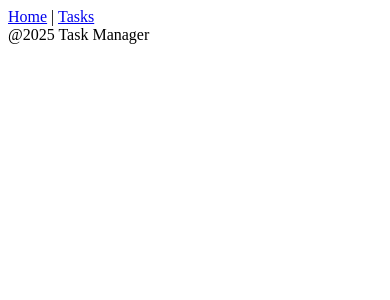
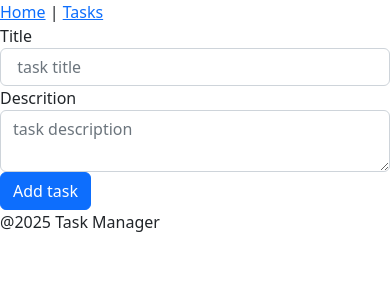
Before and after one commit to learnwithsanthosh/task-manager-frontend, a React (Vite) app: page /createTask in a window 390 px wide. Shown: the top 300 px of the page. Built offline with nearby package versions, Linux system fonts and the light colour scheme.

Commit message:
Day 13: Added task creation form with title and description, integrated with Spring Boot POST API

```diff
--- a/src/App.tsx
+++ b/src/App.tsx
@@ -4,6 +4,7 @@ import Header from "./components/Header";
 import Footer from "./components/Footer";
 import Home from "./pages/Home";
 import Tasks from "./pages/Tasks";
+import CreateTask from "./components/CreateTask";
 
 const App = () => {
   return (
@@ -13,6 +14,14 @@ const App = () => {
         <Routes>
           <Route path="/" element={<Home></Home>}></Route>
           <Route path="/tasks" element={<Tasks></Tasks>}></Route>
+          <Route
+            path="/createTask"
+            element={
+              <CreateTask
+                onTaskCreated={() => console.log("Task created")}
+              ></CreateTask>
+            }
+          ></Route>
         </Routes>
         <Footer />
       </BrowserRouter>
--- /dev/null
+++ b/src/components/CreateTask.tsx
@@ -0,0 +1,53 @@
+import React, { useState } from "react";
+import { useNavigate } from "react-router-dom";
+import api from "../services/api";
+
+interface Props {
+  onTaskCreated: () => void;
+}
+
+const CreateTask = ({ onTaskCreated }: Props) => {
+  const navigate = useNavigate();
+
+  const [title, setTitle] = useState("");
+  const [description, setDescription] = useState("");
+
+  const handleSubmit = (e: React.FormEvent) => {
+    e.preventDefault();
+    api.post("/save", { title, description, completed: false }).then(() => {
+      setTitle("");
+      setDescription("");
+      navigate("/tasks");
+    });
+  };
+  return (
+    <>
+      <form onSubmit={handleSubmit}>
+        <div className="form-group">
+          <label>Title</label>
+          <input
+            type="text"
+            value={title}
+            onChange={(e) => setTitle(e.target.value)}
+            placeholder=" task title"
+            className="form-control"
+          />
+        </div>
+        <div className="form-group">
+          <label>Descrition</label>
+          <textarea
+            value={description}
+            onChange={(e) => setDescription(e.target.value)}
+            placeholder="task description"
+            className="form-control"
+          />
+        </div>
+        <button type="submit" className="btn btn-primary">
+          Add task
+        </button>
+      </form>
+    </>
+  );
+};
+
+export default CreateTask;
--- a/src/main.tsx
+++ b/src/main.tsx
@@ -1,7 +1,7 @@
 import React from "react";
 import ReactDOM from "react-dom/client";
 import App from "./App";
-import "./index.css";
+import "bootstrap/dist/css/bootstrap.min.css";
 
 ReactDOM.createRoot(document.getElementById("root") as HTMLElement).render(
   <App />
--- a/src/pages/Tasks.tsx
+++ b/src/pages/Tasks.tsx
@@ -1,6 +1,7 @@
 import React, { useEffect, useState } from "react";
 import { Task } from "../types/Task";
 import api from "../services/api";
+import { Link } from "react-router-dom";
 
 const Tasks = () => {
   const [tasks, setTasks] = useState<Task[]>([]);
@@ -15,14 +16,21 @@ const Tasks = () => {
   return (
     <>
       <h2>Tasks</h2>
+      <Link to="/createTask" className="btn btn-primary my-3">
+        CreateTask
+      </Link>
       <ul>
         {tasks.map((task) => (
-          <li key={task.id}>
+          <li key={task.id} className="col-md-4 mb-4">
+            <div className="card h-100 shadow-sm">
+              <div className="card-body">
                 <>
-              <h3>{task.title}</h3>
-              <p>{task.description}</p>
-              <p>"Status : {task.completed ? "Yes" : "No"}"</p>
-              <p>
+                  <h5 className="card-title">{task.title}</h5>
+                  <p className="card-text">{task.description}</p>
+                  <p className="card-text">
+                    "Status : {task.completed ? "Yes" : "No"}"
+                  </p>
+                  <p className="card-text">
                     "Created at :{" "}
                     {task.createdAt.toLocaleString("en-IN", {
                       day: "2-digit",
@@ -33,6 +41,8 @@ const Tasks = () => {
                     })}
                   </p>
                 </>
+              </div>
+            </div>
           </li>
         ))}
       </ul>
--- a/src/services/api.ts
+++ b/src/services/api.ts
@@ -1,6 +1,11 @@
 import axios from 'axios'
 import React from 'react'
 
-const api = axios.create({baseURL : "http://localhost:8080"});
+const baseURL = axios.create({baseURL : "http://localhost:8080"});
+
+const api={
+    get: (url : string, config = {})=>baseURL.get(url, config),
+    post : (url : string , data : any, config = {}) => baseURL.post(url,data,config),
+};
 
 export default api
```
Also changed, not shown: 1 other file (tests, documents, lock files or other folders). Lines whose indentation alone changed are shown as unchanged.
